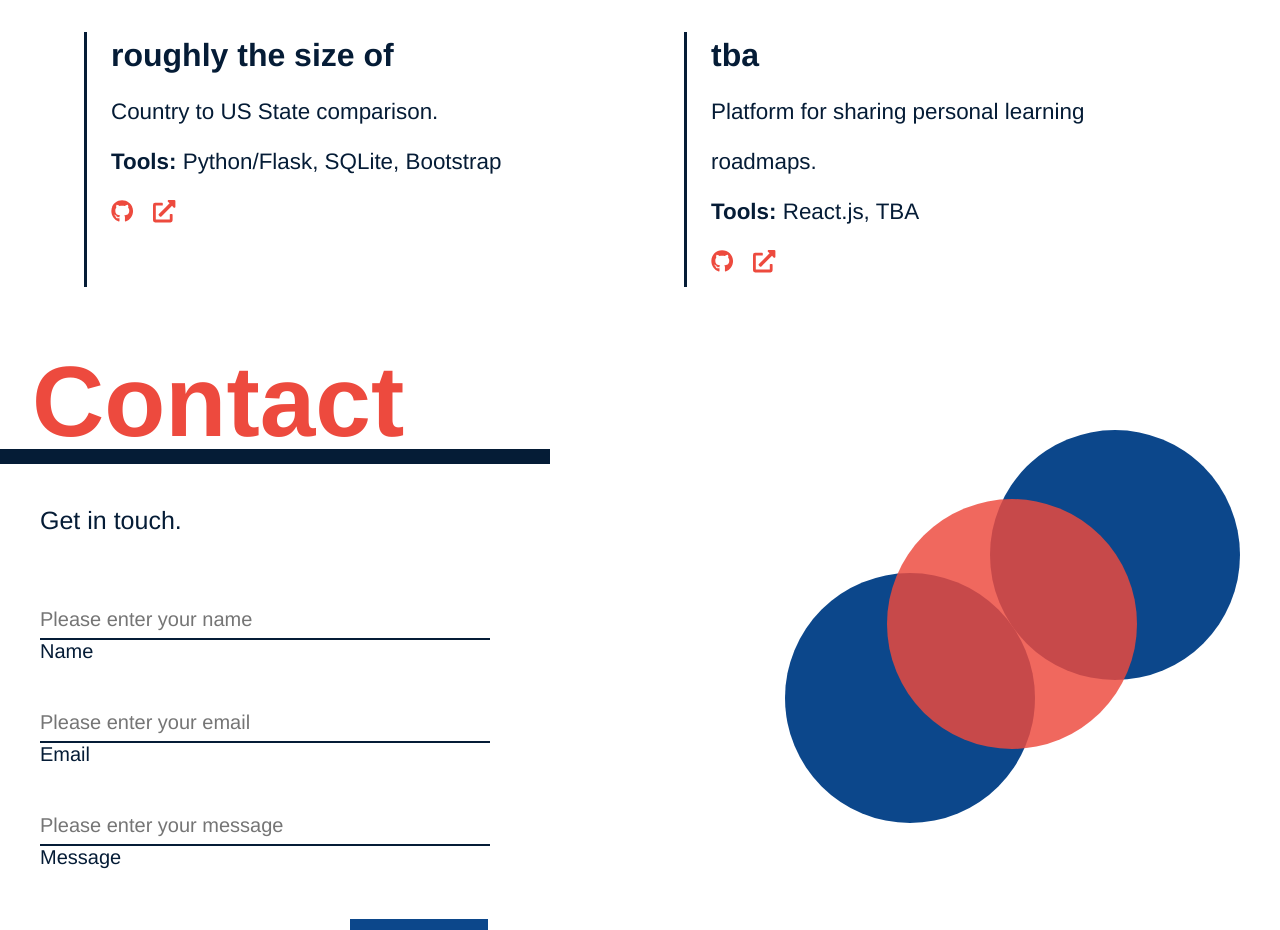
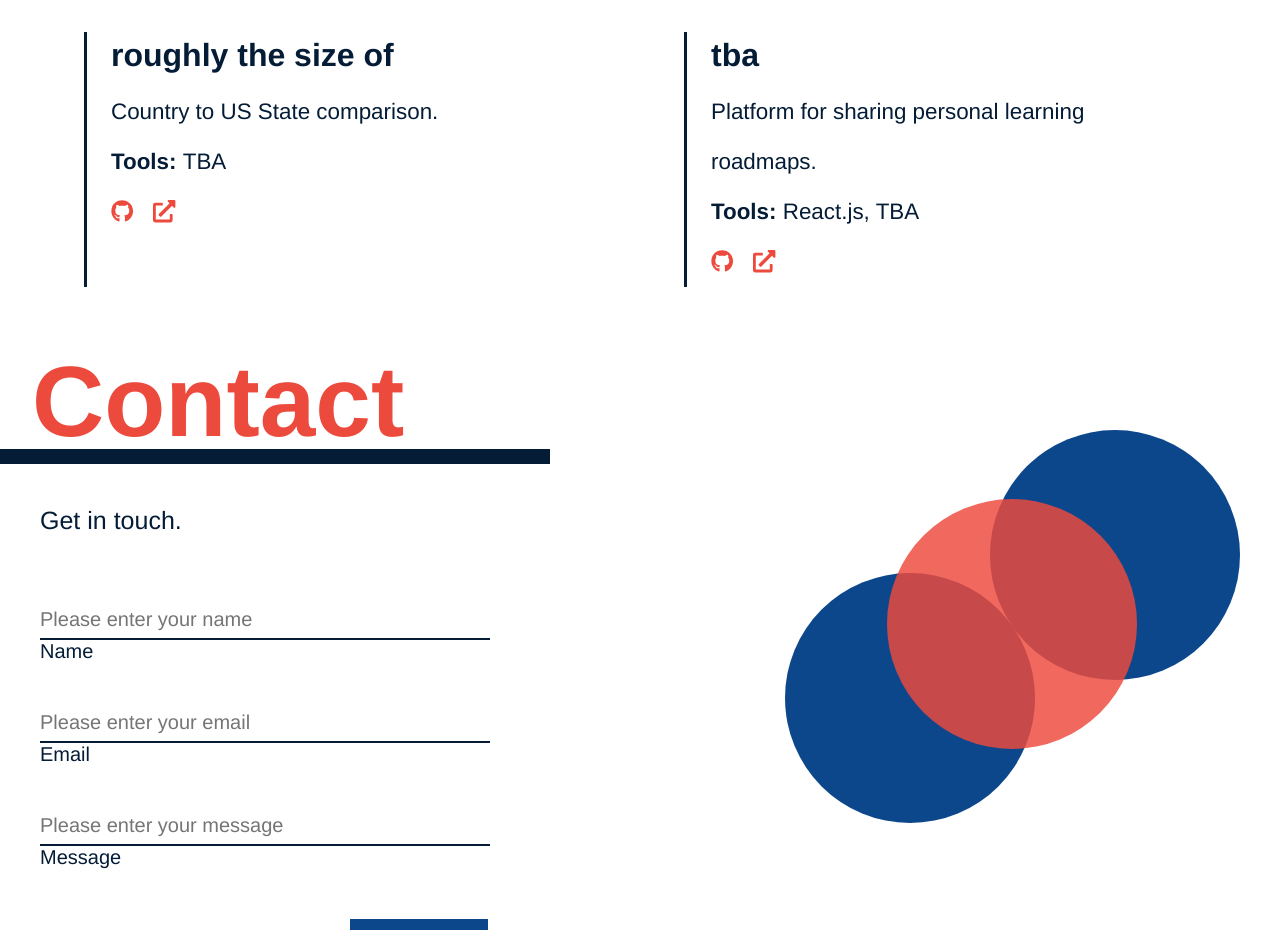
Before and after one commit to anabrd/portfolio, a React (Create React App) app: page / in a window 1280 px wide. Shown: the part 2080-3010 px from the top of the page. Built offline with nearby package versions, Linux system fonts and the light colour scheme.

Commit message:
add more styling

```diff
--- a/src/App.js
+++ b/src/App.js
@@ -52,7 +52,7 @@
         {
           name: "Roughly the Size Of",
           description: "Country to US State comparison.",
-          tools: "Python/Flask, SQLite, Bootstrap",
+          tools: "TBA",
           links: ["TBA", "TBA"]
         },
         {
@@ -124,7 +124,7 @@
       id: 1,
       title: "About",
       heading: "Über Mich",
-      description: "lorem ipsum",
+      description: "I am a full-stack web developer with strong focus on front-end technologies. Lorem ipsum dolor sit amet, consectetur adipiscing elit, sed do eiusmod tempor incididunt ut labore et dolore magna aliqua. Ut enim ad minim veniam, quis nostrud exercitation ullamco laboris nisi ut aliquip ex ea commodo consequat. Duis aute irure dolor in reprehenderit in voluptate velit esse cillum dolore eu fugiat nulla pariatur. Excepteur sint occaecat cupidatat non proident, sunt in culpa qui officia deserunt mollit anim id est laborum.",
       subheading: "Werkzeuge",
       content: [["html", "css", "sass", "bootstrap"],
                 ["javascript","jquery", "react.js", "redux"],
@@ -146,18 +146,18 @@
         },
         {
           name: "Snakes and Ladders",
-          description: "Das klassische Brettspiel, erstellt als pure JavaScript-Webseite.",
+          description: "Das klassische Brettspiel, erstellt in diesem Projekt als pure JavaScript-Webseite.",
           tools: "JavaScript, Vectary",
           links: ["https://github.com/anabrd/snakes-and-ladders", "https://anabrd.github.io/snakes-and-ladders/"]
         },
         {
           name: "Roughly the Size Of",
-          description: "Country to US State comparison.",
-          tools: "Python/Flask, SQLite, Bootstrap",
+          description: "TBA",
+          tools: "TBA",
           links: ["TBA", "TBA"]
         },
         {
-          name: "Know Flow",
+          name: "TBA",
           description: "Plattform für den Austausch von persönlichen Lernfahrplänen.",
           tools: "React.js, TBA",
           links: ["TBA", "TBA"]
@@ -175,19 +175,19 @@
             name: "name",
             label: "Your Name",
             type: "text",
-            placeholder: "Bitte einfügen Sie Ihre Name"
+            placeholder: "Bitte geben Sie Ihre Name ein"
           },
           {
             name: "e-mail",
             label: "Your Email",
             type: "email",
-            placeholder: "Bitte einfügen Sie Ihre E-mailadresse"
+            placeholder: "Bitte geben Sie Ihre E-mailadresse ein"
           },
           {
             name: "nachricht",
             label: "Your Message",
             type: "text",
-            placeholder: "Bitte einfügen Sie Ihre Nachricht"
+            placeholder: "Bitte geben Sie Ihre Nachricht ein"
           },
           {
             label: "Submit",
```
Also changed, not shown: 1 other file (tests, documents, lock files or other folders).
